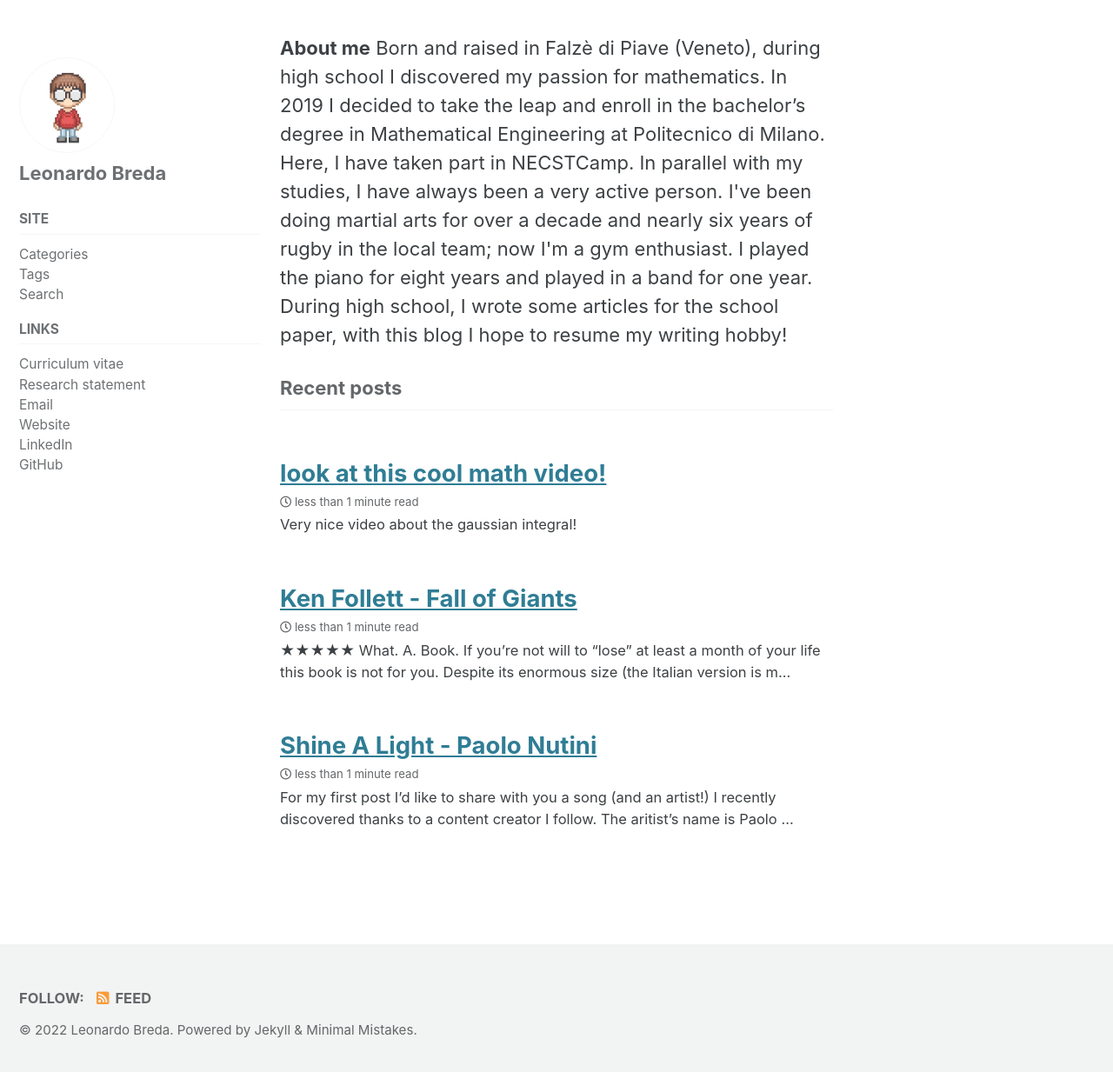
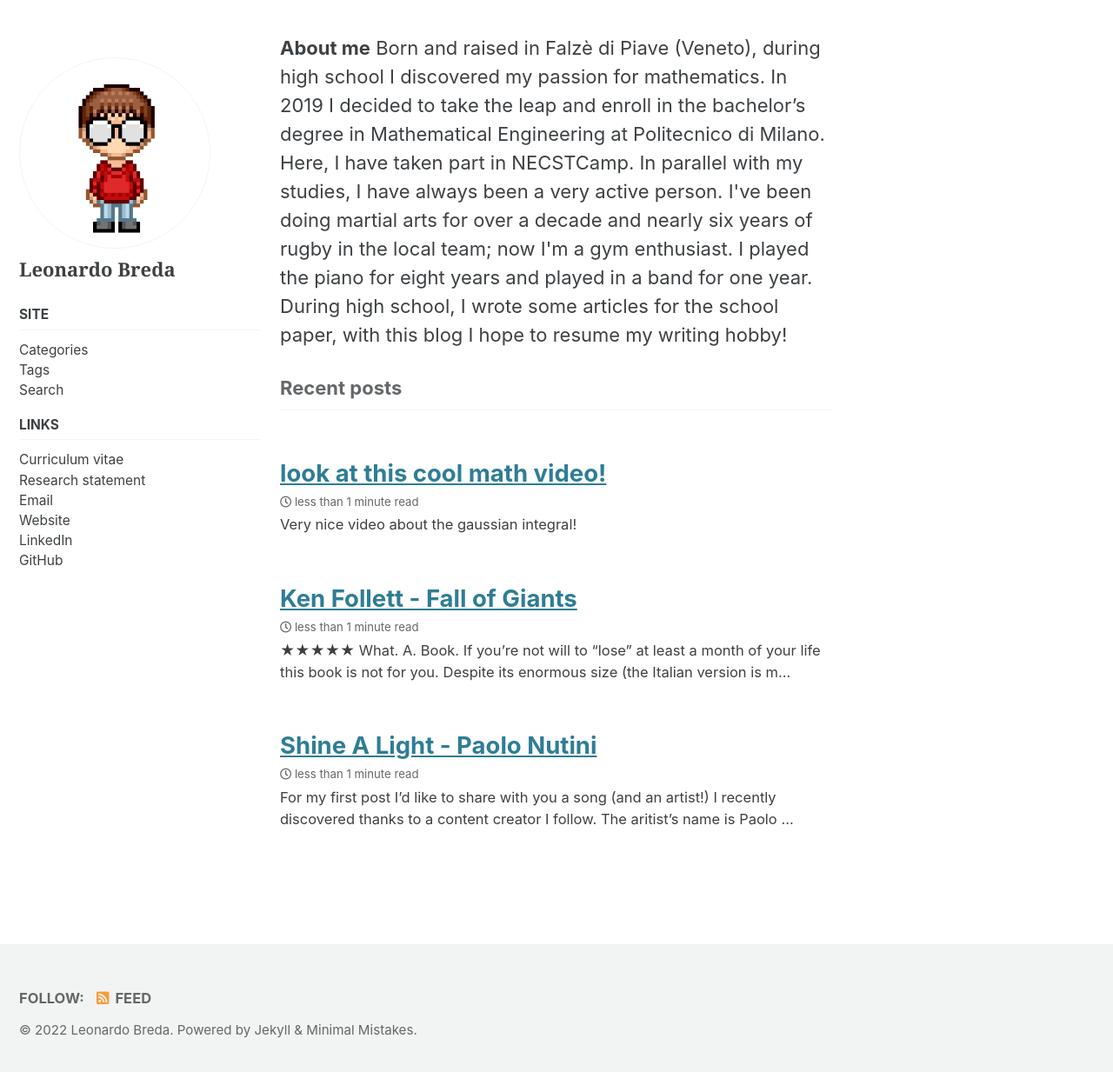
Before and after one commit to leo-breda/leo-breda.github.io, a Jekyll site: the page built from index.html, in a window 1280 px wide and 1241 px high. Shown: the top 1233 px of the window at 87% size. Built offline with Jekyll 4.4.1, drawn with Linux system fonts in a browser that asks for light colours; cached includes are drawn as plain includes; the list of posts is cut into pages by our own code.

Commit message:
Update _sidebar.scss

```diff
--- a/_sass/minimal-mistakes/_sidebar.scss
+++ b/_sass/minimal-mistakes/_sidebar.scss
@@ -19,7 +19,7 @@
   @include breakpoint($large) {
     float: left;
     width: calc(#{$right-sidebar-width-narrow} - 1em);
-    opacity: 0.75;
+    opacity: 1;
     -webkit-transition: opacity 0.2s ease-in-out;
     transition: opacity 0.2s ease-in-out;
 
@@ -134,7 +134,7 @@
   }
 
   img {
-    max-width: 110px;
+    max-width: 220px;
     border-radius: 50%;
 
     @include breakpoint($large) {
@@ -173,7 +173,7 @@
   }
 }
 .sidebar .author__name {
-  font-family: $sans-serif;
+  font: Georgia;
   font-size: $type-size-5;
 }
 
```
